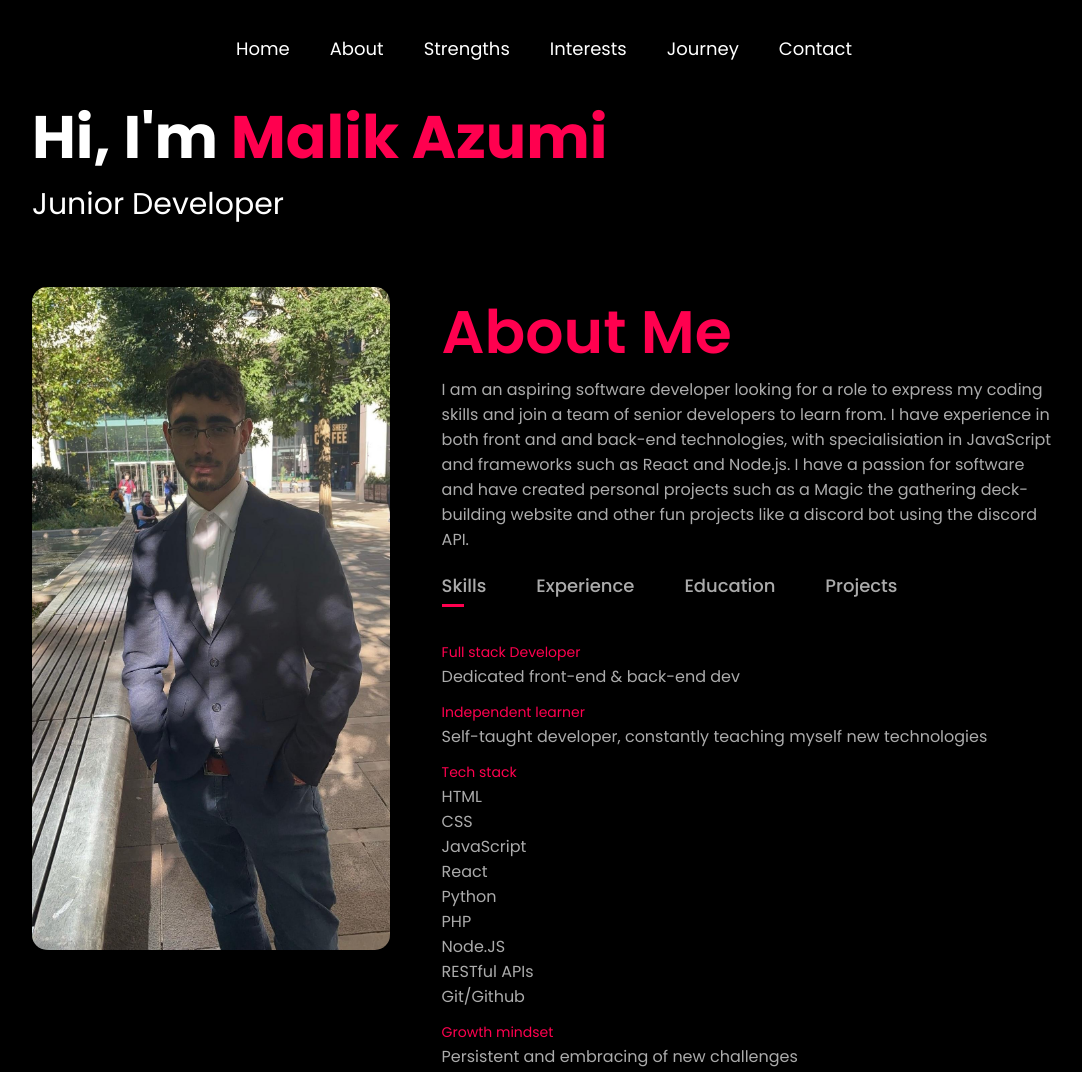
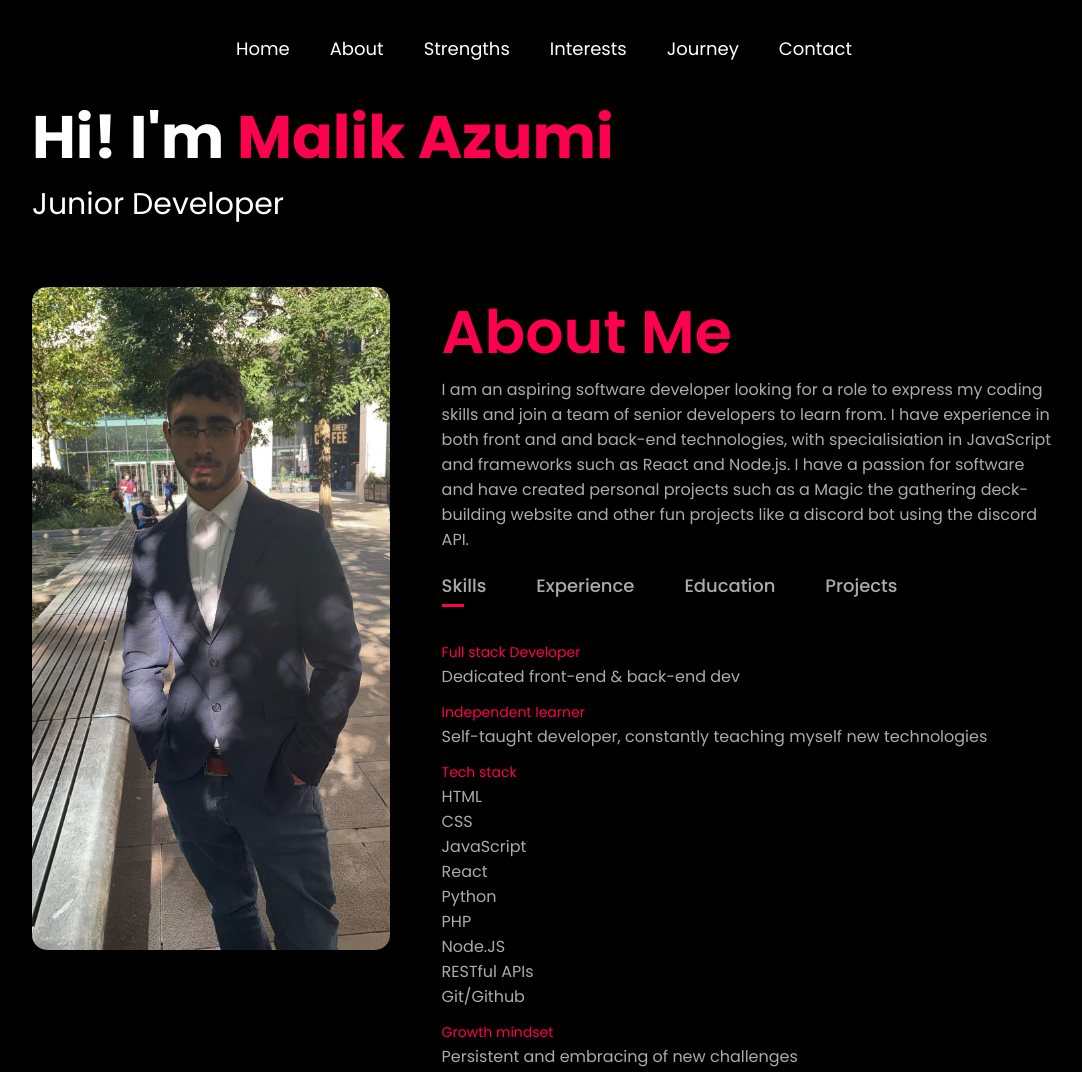
Before and after one commit to MalikTheCoder/Portfolio, a plain HTML site: page index.html in a window 1280 px wide. Shown: the top 1072 px of the page, without its empty margins (96-1178 px from the left). Drawn offline with Linux system fonts and the light colour scheme.

Commit message:
Fixed journey link (Originally was a dead link), slight text changes, added link to Malik Azumi in header

```diff
--- a/index.html
+++ b/index.html
@@ -20,7 +20,7 @@
             <li><a href="#about">About</a></li>
             <li><a href="#services">Strengths</a></li>
             <li><a href="#portfolio">Interests</a></li>
-            <li><a href="#blog">Journey</a></li>
+            <li><a href="#journey">Journey</a></li>
             <li><a href="#contact">Contact</a></li>
 
             <i class="fa-solid fa-xmark" onclick="closemenu()"></i>
@@ -28,7 +28,16 @@
           <i class="fa-solid fa-bars" onclick="openmenu()"></i>
         </nav>
         <div class="header-text">
-          <h1>Hi, I'm <span>Malik Azumi</span></h1>
+          <h1>
+            Hi! I'm
+            <span
+              ><a
+                href="https://www.linkedin.com/in/malik-azumi-70267428a/"
+                target="_blank"
+                >Malik Azumi</a
+              ></span
+            >
+          </h1>
           <p>Junior Developer</p>
         </div>
       </div>
@@ -136,11 +145,11 @@
                   <span>Personal portfolio</span><br />I created this personal
                   portoflio to demonstrate my front-end skills and allow me to
                   have a website I can consistently work on and upload new
-                  projects. This was my first full stack project using HTML,
-                  CSS and JavaScript as the stack. In the future I plan
-                  to include previews to my projects as well as adding more
-                  features such as a "blog" section that I will use to track my
-                  learning progress.
+                  projects. This was my first full stack project using HTML, CSS
+                  and JavaScript as the stack. In the future I plan to include
+                  previews to my projects as well as adding more features such
+                  as a "blog" section that I will use to track my learning
+                  progress.
                 </li>
                 <li>
                   <span
@@ -199,9 +208,9 @@
             <i class="fa-solid fa-code"></i>
             <h2>Web Development</h2>
             <p>
-              I have spent lots of time developing and honing my skills as a developer
-              with a focus on front-end languages such as HTML, CSS and
-              JavaScript as well as frameworks like React & Node.JS
+              I have spent lots of time developing and honing my skills as a
+              developer with a focus on front-end languages such as HTML, CSS
+              and JavaScript as well as frameworks like React & Node.JS
             </p>
             <a href="#"></a>
           </div>
@@ -218,8 +227,8 @@
             <i class="fa-solid fa-brain"></i>
             <h2>Code === Life</h2>
             <p>
-              A history of coding and a true passion for the industry;
-              always creating solutions to problems I'm facing
+              A history of coding and a true passion for the industry; always
+              creating solutions to problems I'm facing
             </p>
             <a href="#"></a>
           </div>
@@ -428,7 +437,7 @@
 
     <script>
       const scriptURL =
-        "https://script.google.com/macros/s/AKfycbyLbJsCZMYUbFbDq-zO_pMx7hioxZqHkwix0YCvnlw5i23S9PVOaYwUesV68MSVDin3/exec";
+        "https://script.google.com/macros/s/AKfycbzdm3HQTCcIuj6SUNvGUK2ak-kgOInWQjfFn7VePEStTrnUjnRHXSpTu60jNR6o8V_o/exec";
       const form = document.forms["submit-to-google-sheet"];
       const msg = document.getElementById("msg");
 
--- a/style.css
+++ b/style.css
@@ -75,6 +75,11 @@ nav ul li a:hover::after {
 }
 
 .header-text h1 span {
+  color: #ff004f;
+}
+
+.header-text h1 span a {
+  text-decoration: none;
   color: #ff004f;
 }
 
```
